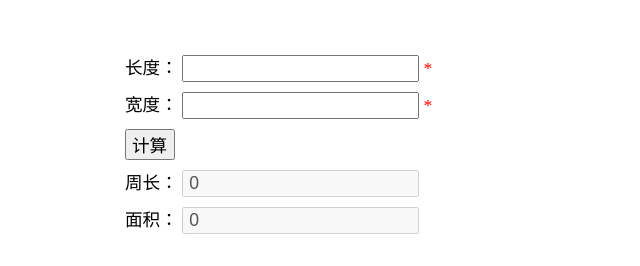
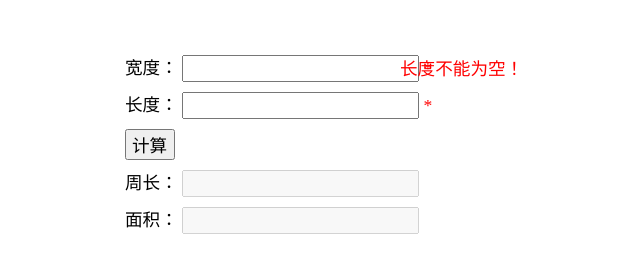
Before and after one commit to yangmeijing/rectangle, a website: page index.html in a window 1280 px wide. Both pictures are taken after a click on the button "计算". Shown: the whole page, without its empty margins (330-970 px from the left). Drawn offline with nearby package versions, Linux system fonts and the light colour scheme.

Commit message:
矩形计算器合法性校验

```diff
--- a/calc.js
+++ b/calc.js
@@ -12,5 +12,26 @@ function Rectangle(width, height) {
     return 2 * (w + h);
 
   };
-
 }
+/* exported valid */
+function valid(data){
+  var result = {
+    idOK:false,
+    reason:''
+  };
+  if(data===''){
+    result.reason='不能为空！';
+    return result;
+  }
+  if(Number(data)<0){
+    result.reason='不能小于0！';
+    return result;
+  }
+  if(!/^-?(0|[1-9]\d*)(\.\d*)?([eE][+-]?\d+)?$/.test(data)){
+    result.reason='不是合法数字！';
+    return result;
+  }
+  result.reason=data;
+  result.isOK='true';
+  return result;
+}
--- a/index.html
+++ b/index.html
@@ -8,16 +8,19 @@
   <link rel="icon" href="https://i.wangding.in/favicon.ico" sizes="48x48" type="image/png">
 </head>
 <body>
-  <div>
-    <lable>长度：</lable>
-    <input type="text" id="length" autofocus>
+  <div id="main">
+    <lable>宽度：</lable>
+    <input type="text" id="width" autofocus>
     <span>*</span>
     <br>
-    <lable>宽度：</lable>
-    <input type="text" id="width">
+    <div id="width-validation"></div>
+
+    <lable>长度：</lable>
+    <input type="text" id="length">
     <span>*</span>
+    <br>
+    <div id="length-validation"></div>
 
-    <br>
     <input type="button" value="计算" id="btn">
     <br>
     <lable>周长：</lable>
--- a/rectangle.css
+++ b/rectangle.css
@@ -1,13 +1,5 @@
-div {
-  font-size: 1.1em;
-  margin: 50px auto;
-  width: 370px;
-
-}
-
-
-input, label {
-  font-size: 1em;
+input,label{
+  font-size:1em;
   margin: 5px 0;
   padding-left: 5px;
 
@@ -21,3 +13,24 @@ span{
   width: 70px;
 
 }
+
+#width-validation,#length-validation{
+  color:red;
+  position:absolute;
+  right:350px;
+  height:25px;
+  width:200px;
+}
+#width-validation{
+  top:55px;
+}
+#height-validation{
+  top:90px;
+}
+
+#main {
+  font-size: 1.1em;
+  margin: 50px auto;
+  width: 370px;
+
+}
--- a/rectangle.js
+++ b/rectangle.js
@@ -1,14 +1,48 @@
-/* global Rectangle: true */
+/* global Rectangle,valid: true */
 $(function(){
   var $width=$('#width'),
       $height=$('#length'),
       $btn=$('#btn'),
       $per=$('#perimeter'),
-      $area=$('#area');
+      $area=$('#area'),
+      $widthValidation=$('#width-validation'),
+      $heightValidation=$('#length-validation');
+  $width.focusout(function(){
+    var result = valid($width.val());
+    console.log($width.val());
+    console.log(result);
+    if(!result.isOK){
+      $widthValidation.html('宽度'+result.reason);
+    }else{
+      $widthValidation.html('');
+    }
+  });
+  $height.focusout(function(){
+    console.log($height.val());
+    var result = valid($height.val());
+    if(!result.isOK){
+      $heightValidation.html('长度'+result.reason);
+    }else{
+      $heightValidation.html('');
+    }
+  });
 
   $btn.click(function(){
     var w = $width.val(),
         h = $height.val();
+    var result = valid($width.val());
+    var validWidth = valid(w);
+    var validHeight = valid(h);
+
+
+    if(!validWidth.isOK){
+      $widthValidation.html('长度'+result.reason);
+      return;
+    }
+    if(!validHeight.isOK){
+      $heightValidation.html('宽度'+result.reason);
+      return;
+    }
 
     var r = new Rectangle(w, h);
 
```
